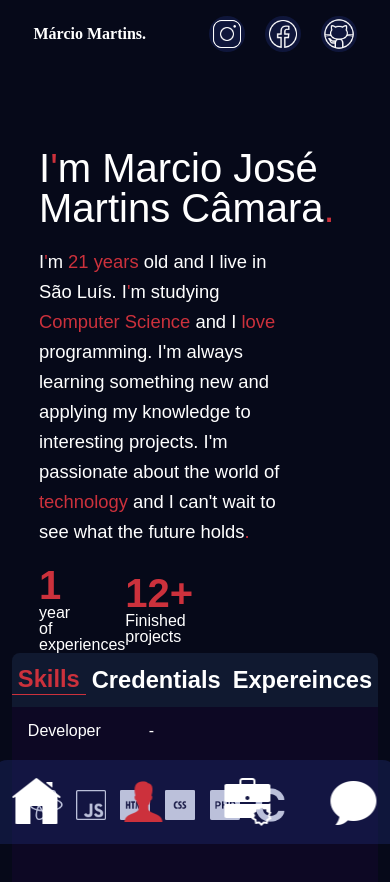
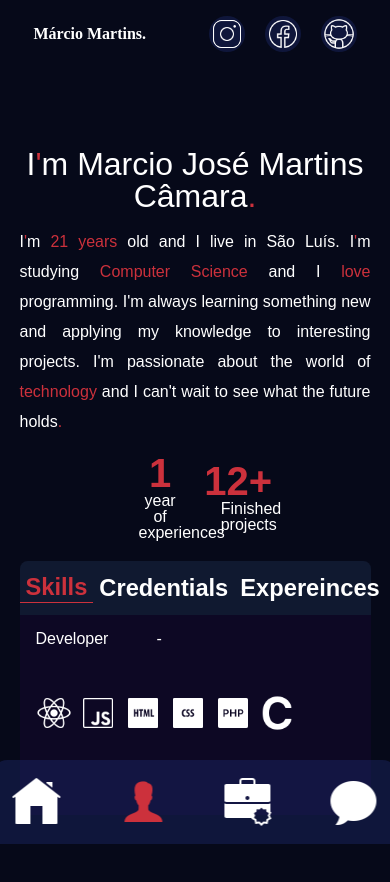
Before and after one commit to marciomartins12/Portfolio, a React (Vite) app: page /aboutme in a window 390 px wide. Shown: the top 882 px of the page. After the commit the page ends 844 px from the top, so only its background shows below. Built offline with nearby package versions, Linux system fonts and the light colour scheme; a web font is replaced by a local one.

Commit message:
mobile screen about me

```diff
--- a/src/Componets/About/aboutme.module.css
+++ b/src/Componets/About/aboutme.module.css
@@ -144,8 +144,31 @@ a,
 }
 @media screen and (max-width: 880px){
     .containerabout{
+        gap: 20px;
+        width: 100%;
         margin-top: 0;
         display: flex;
         flex-direction: column;
+        align-items: center;
+        text-align: center;
+    }
+    .firstcontainer h2{
+        font-size:2em;
+    }
+    .describle{
+        text-align: justify;
+        width: 90%;
+        font-size: 1em;
+        margin: 0 auto 1em auto;
+    }
+    .containercountandtext{
+        text-align: center;
+        margin: 0 auto;
+    }
+    .countandtext{
+        align-items: center;
+    }
+    .twocontainer{
+        width: 90%;
     }
 }
```
